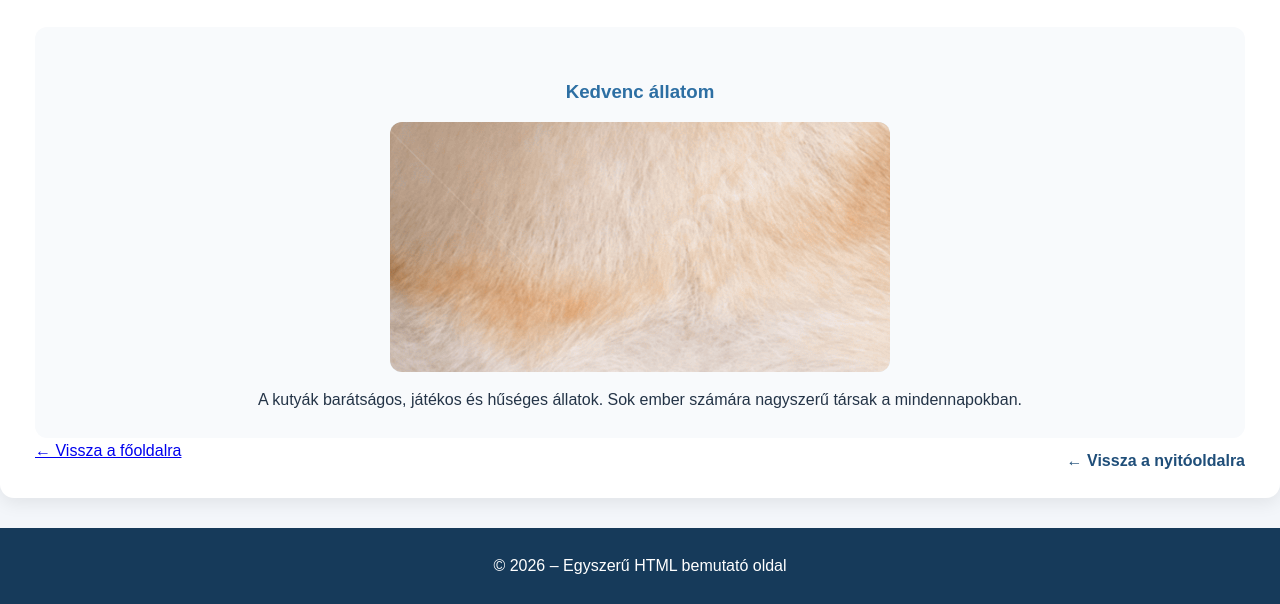
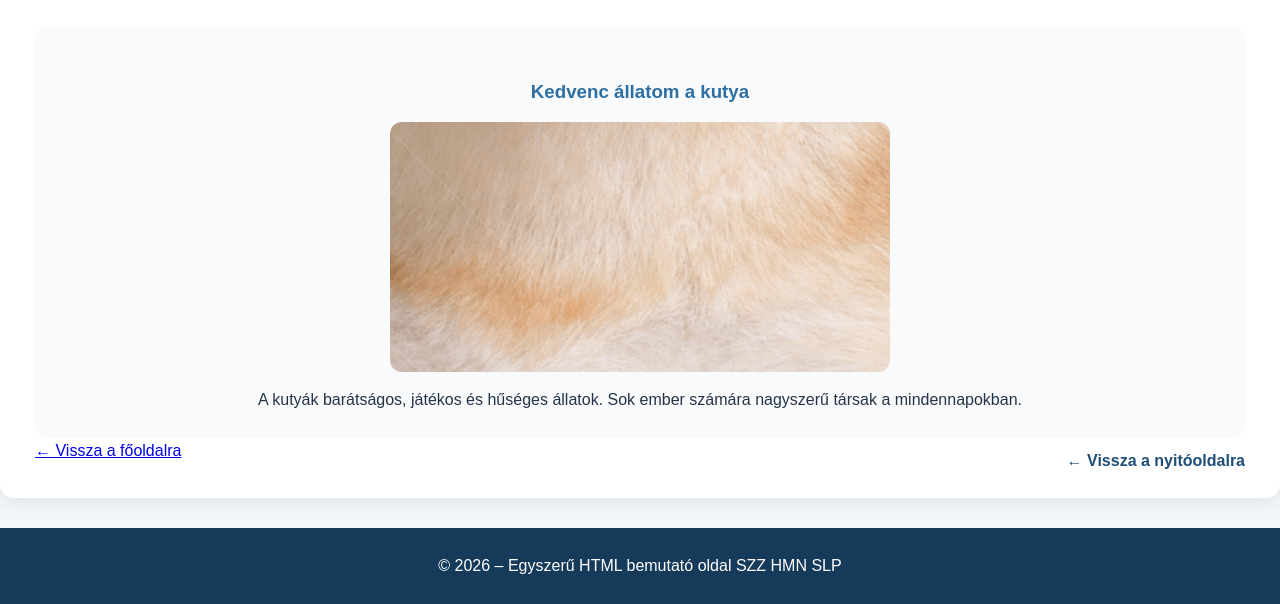
Before and after one commit to szollosizeteny0/IKTPROJEKT, a plain HTML site: page Desktop/gitfleadat/bemutatkozas_szz.html in a window 1280 px wide. Shown: the part 334-938 px from the top of the page. Drawn offline with Linux system fonts and the light colour scheme.

Commit message:
Módosított DHCP és bemutatkozó oldal. Footerek javítva, kedvenc állatok menüpont javítva.

```diff
--- a/Desktop/gitfleadat/bemutatkozas_szz.html
+++ b/Desktop/gitfleadat/bemutatkozas_szz.html
@@ -249,7 +249,7 @@
             </div>
 
             <div class="favorite-animal">
-                <h3>Kedvenc állatom</h3>
+                <h3>Kedvenc állatom a kutya</h3>
 
                 <div class="animal-image">
                     <img src="img/images.jpg" alt="Shiba inu">
@@ -268,7 +268,7 @@
     </main>
 
     <footer>
-        <p>© 2026 – Egyszerű HTML bemutató oldal</p>
+        <p>© 2026 – Egyszerű HTML bemutató oldal SZZ HMN SLP</p>
     </footer>
 </body>
 </html>
```
Also changed, not shown: Desktop/gitfleadat/dhcp_szz.html (+1 -1 lines).
